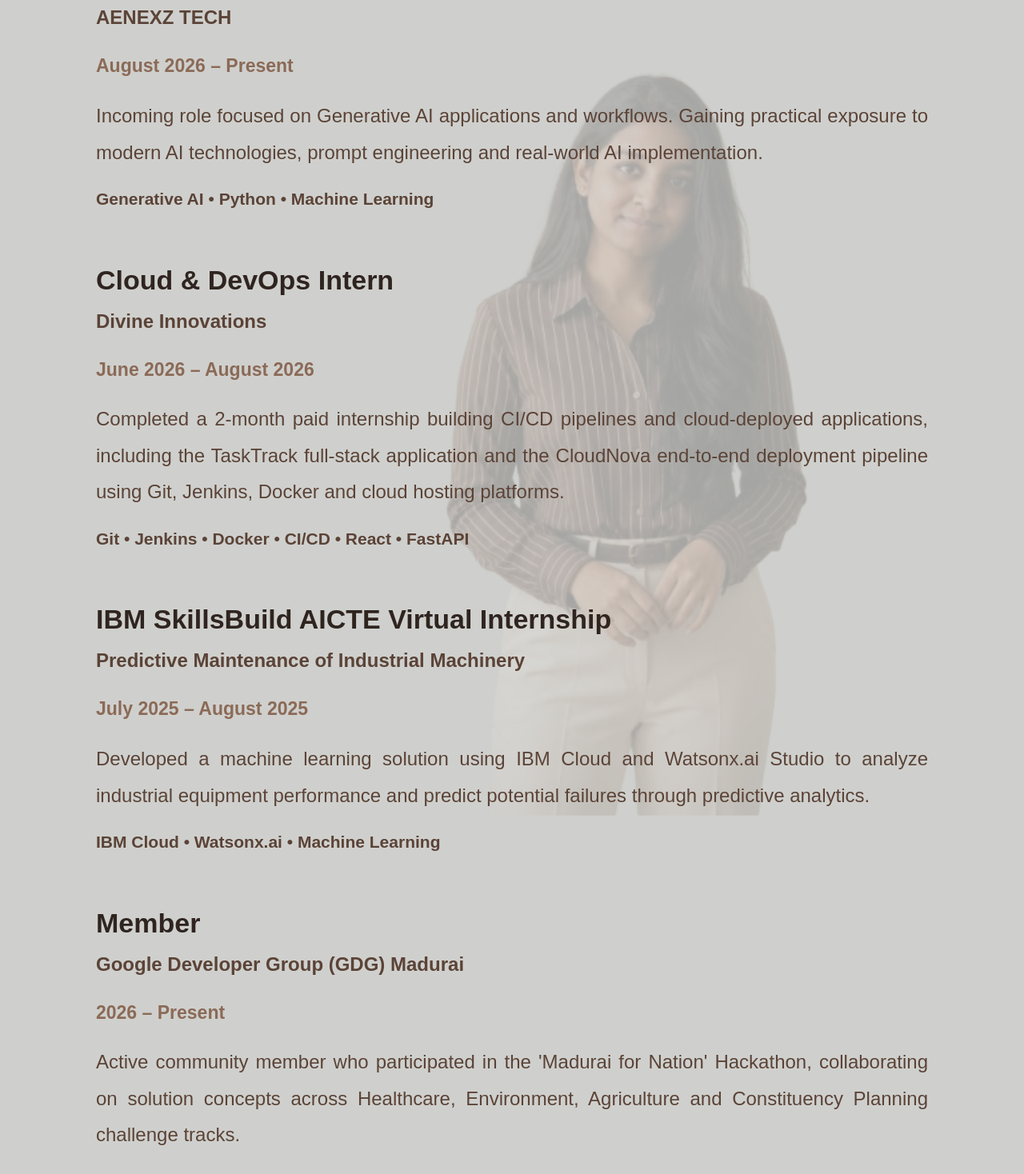
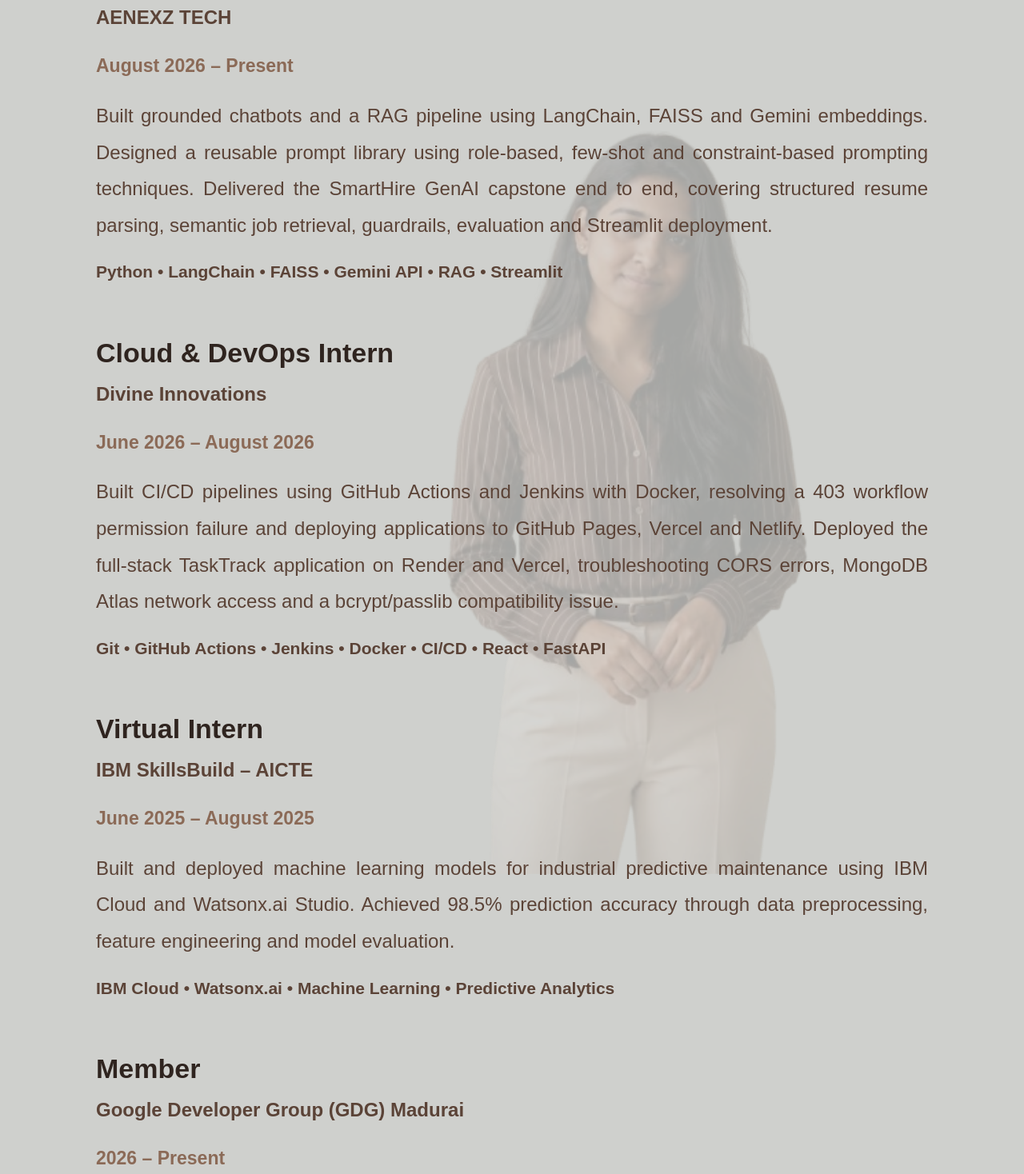
Before and after one commit to nachammaisundaram/portfolio, a React (Vite) app: page / in a window 1280 px wide. Shown: the part 5240-6708 px from the top of the page at 80% size. Built offline with nearby package versions, Linux system fonts and the light colour scheme.

Commit message:
updated experience section

```diff
--- a/src/components/Experience/Experience.jsx
+++ b/src/components/Experience/Experience.jsx
@@ -1,19 +1,18 @@
+
 import "./Experience.css";
 import { motion } from "framer-motion";
 import brownImage from "../../assets/images/brown.png";
 
 function Experience() {
-
   const experiences = [
-
     {
       role: "Generative AI Intern",
       organization: "AENEXZ TECH",
       date: "August 2026 – Present",
       description:
-                "Incoming role focused on Generative AI applications and workflows. Gaining practical exposure to modern AI technologies, prompt engineering and real-world AI implementation.",
+        "Built grounded chatbots and a RAG pipeline using LangChain, FAISS and Gemini embeddings. Designed a reusable prompt library using role-based, few-shot and constraint-based prompting techniques. Delivered the SmartHire GenAI capstone end to end, covering structured resume parsing, semantic job retrieval, guardrails, evaluation and Streamlit deployment.",
       technologies:
-                "Generative AI • Python • Machine Learning",
+        "Python • LangChain • FAISS • Gemini API • RAG • Streamlit",
     },
 
     {
@@ -21,19 +20,19 @@
       organization: "Divine Innovations",
       date: "June 2026 – August 2026",
       description:
-                "Completed a 2-month paid internship building CI/CD pipelines and cloud-deployed applications, including the TaskTrack full-stack application and the CloudNova end-to-end deployment pipeline using Git, Jenkins, Docker and cloud hosting platforms.",
+        "Built CI/CD pipelines using GitHub Actions and Jenkins with Docker, resolving a 403 workflow permission failure and deploying applications to GitHub Pages, Vercel and Netlify. Deployed the full-stack TaskTrack application on Render and Vercel, troubleshooting CORS errors, MongoDB Atlas network access and a bcrypt/passlib compatibility issue.",
       technologies:
-                "Git • Jenkins • Docker • CI/CD • React • FastAPI",
+        "Git • GitHub Actions • Jenkins • Docker • CI/CD • React • FastAPI",
     },
 
     {
-            role: "IBM SkillsBuild AICTE Virtual Internship",
-            organization: "Predictive Maintenance of Industrial Machinery",
-            date: "July 2025 – August 2025",
+      role: "Virtual Intern",
+      organization: "IBM SkillsBuild – AICTE",
+      date: "June 2025 – August 2025",
       description:
-                "Developed a machine learning solution using IBM Cloud and Watsonx.ai Studio to analyze industrial equipment performance and predict potential failures through predictive analytics.",
+        "Built and deployed machine learning models for industrial predictive maintenance using IBM Cloud and Watsonx.ai Studio. Achieved 98.5% prediction accuracy through data preprocessing, feature engineering and model evaluation.",
       technologies:
-                "IBM Cloud • Watsonx.ai • Machine Learning",
+        "IBM Cloud • Watsonx.ai • Machine Learning • Predictive Analytics",
     },
 
     {
@@ -41,17 +40,14 @@
       organization: "Google Developer Group (GDG) Madurai",
       date: "2026 – Present",
       description:
-                "Active community member who participated in the 'Madurai for Nation' Hackathon, collaborating on solution concepts across Healthcare, Environment, Agriculture and Constituency Planning challenge tracks.",
+        "Community member interested in developer technologies and collaborative problem-solving. Participated in the Madurai for Nation Hackathon, exploring solution concepts across Healthcare, Environment, Agriculture and Constituency Planning challenge tracks.",
       technologies:
         "Hackathons • Team Collaboration • Problem Solving",
     },
-
   ];
 
   return (
-
     <section className="experience" id="experience">
-
       <img
         src={brownImage}
         alt=""
@@ -59,7 +55,6 @@
       />
 
       <div className="experience-container">
-
         <motion.h2
           className="experience-title"
           initial={{ opacity: 0, y: 40 }}
@@ -71,10 +66,7 @@
         </motion.h2>
 
         <div className="experience-content">
-
-                    {
-                        experiences.map((item, index) => (
-
+          {experiences.map((item, index) => (
             <motion.div
               className="experience-item"
               key={index}
@@ -84,7 +76,7 @@
               }}
               whileInView={{
                 opacity: 1,
-                                    x: 0
+                x: 0,
               }}
               transition={{
                 duration: 0.7,
@@ -92,10 +84,9 @@
                 delay: index * 0.15,
               }}
               viewport={{
-                                    once: true
+                once: true,
               }}
             >
-
               <h3>{item.role}</h3>
 
               <h4>{item.organization}</h4>
@@ -109,20 +100,12 @@
               <div className="experience-tech">
                 {item.technologies}
               </div>
-
             </motion.div>
-
-                        ))
-                    }
-
+          ))}
         </div>
-
       </div>
-
     </section>
-
   );
-
 }
 
 export default Experience;
```
Lines whose indentation alone changed are shown as unchanged.
